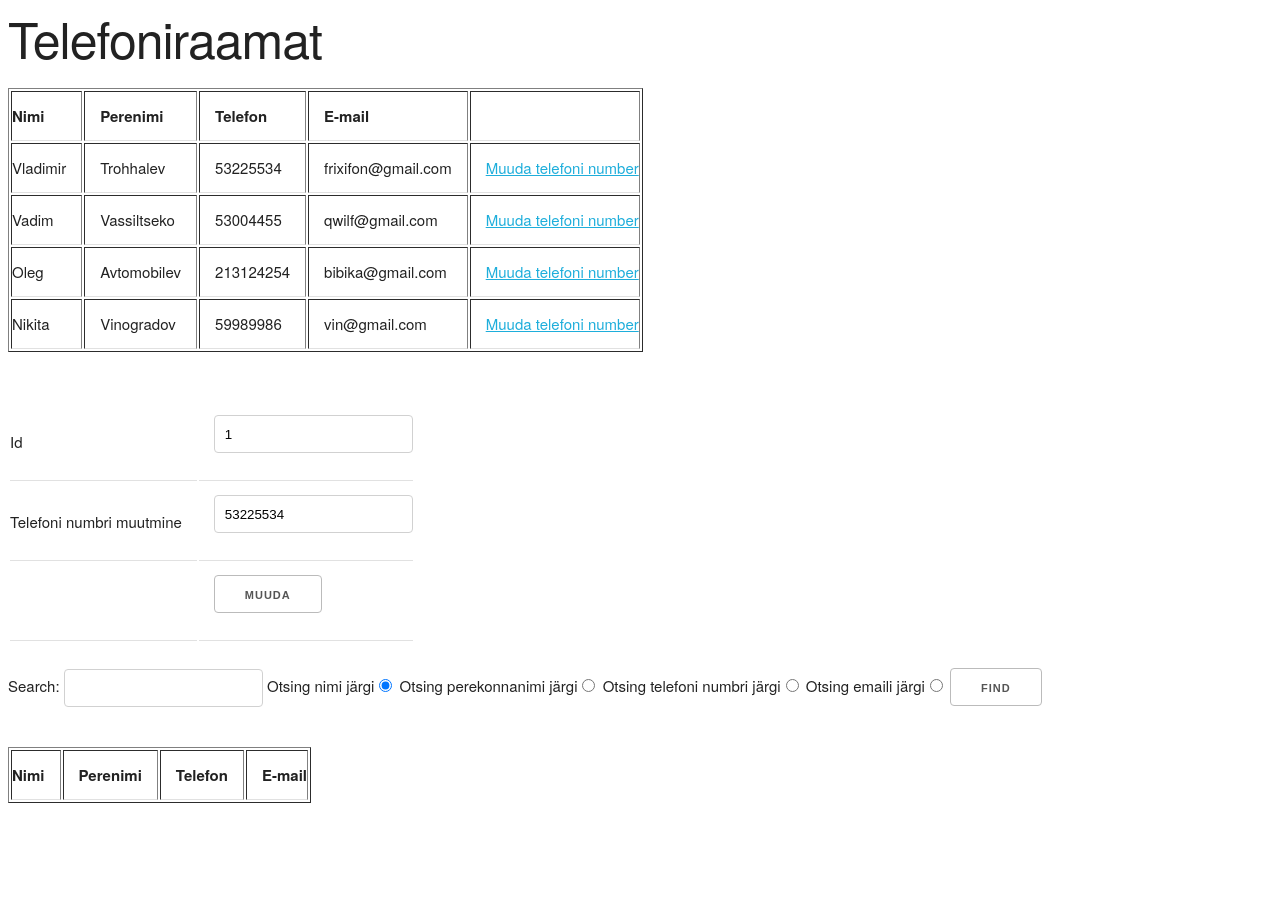
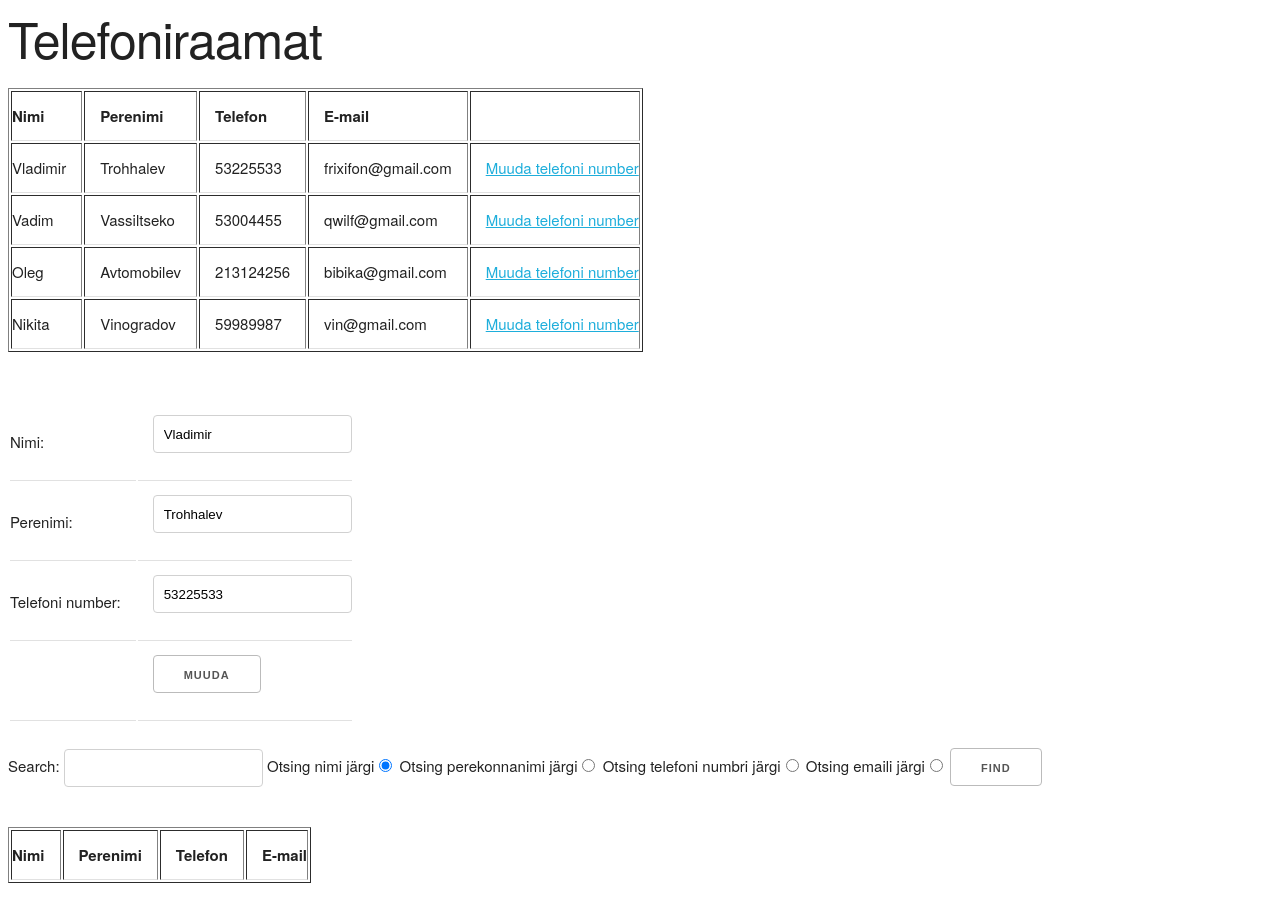
Before and after one commit to DanilGritsenko/PhoneBook-1, a PHP site: page /?id=1 in a window 1280 px wide. Before the commit the page ends 803 px from the top, so only its background shows below. Run offline with PHP 8.4, Linux system fonts and the light colour scheme; lists and menus that the app fills with data are empty.

Commit message:
Редактирование v2.0

```diff
--- a/PhoneBookPHP/index.php
+++ b/PhoneBookPHP/index.php
@@ -86,7 +86,7 @@ function searchByEmail($query){
 <?php
 if(isset($_POST['submitSave'])){
     foreach($computers -> kontakt as $arvuti){
-        if($arvuti['id']==$_POST['id']){
+        if($arvuti['id'] == $_POST['id']){
             $arvuti -> telefon = $_POST['telefon'];
             break;
         }
@@ -96,8 +96,10 @@ if(isset($_POST['submitSave'])){
 }
 
 foreach($computers -> kontakt as $arvuti){
-    if($arvuti['id']==$_GET['id']){
+    if($arvuti['id'] == $_GET['id']){
         $id = $arvuti['id'];
+        $nimi = $arvuti -> nimi;
+        $perenimi = $arvuti -> perekonnanimi;
         $number = $arvuti->telefon;
         break;
     }
@@ -105,12 +107,17 @@ foreach($computers -> kontakt as $arvuti){
 ?>
 <form method="post">
     <table cellpading="2" cellspacing="2">
+            <input type="hidden" name="id" value="<?php echo $id; ?>" readonly="readonly">
         <tr>
-            <td>Id</td>
-            <td><input type="text" name="id" value="<?php echo $id; ?>" readonly="readonly"></td>
+            <td>Nimi:</td>
+            <td><input type="text" name="nimi" value="<?php echo $nimi; ?>" readonly="readonly"></td>
         </tr>
         <tr>
-            <td>Telefoni numbri muutmine</td>
+            <td>Perenimi:</td>
+            <td><input type="text" name="nimi" value="<?php echo $perenimi; ?>" readonly="readonly"></td>
+        </tr>
+        <tr>
+            <td>Telefoni number:</td>
             <td><input type="text" name="telefon" value="<?php echo $number; ?>"></td>
         </tr>
         <tr>
--- a/PhoneBookPHP/kniga.xml
+++ b/PhoneBookPHP/kniga.xml
@@ -3,7 +3,7 @@
   <kontakt id="1">
     <nimi>Vladimir</nimi>
     <perekonnanimi>Trohhalev</perekonnanimi>
-    <telefon>53225534</telefon>
+    <telefon>53225533</telefon>
 	<email>frixifon@gmail.com</email>
   </kontakt>
   <kontakt id="2">
@@ -15,13 +15,13 @@
   <kontakt id="3">
     <nimi>Oleg</nimi>
     <perekonnanimi>Avtomobilev</perekonnanimi>
-    <telefon>213124254</telefon>
+    <telefon>213124256</telefon>
 	<email>bibika@gmail.com</email>
   </kontakt>
   <kontakt id="4">
     <nimi>Nikita</nimi>
     <perekonnanimi>Vinogradov</perekonnanimi>
-    <telefon>59989986</telefon>
+    <telefon>59989987</telefon>
 	<email>vin@gmail.com</email>
   </kontakt>
 </raamat>
```
